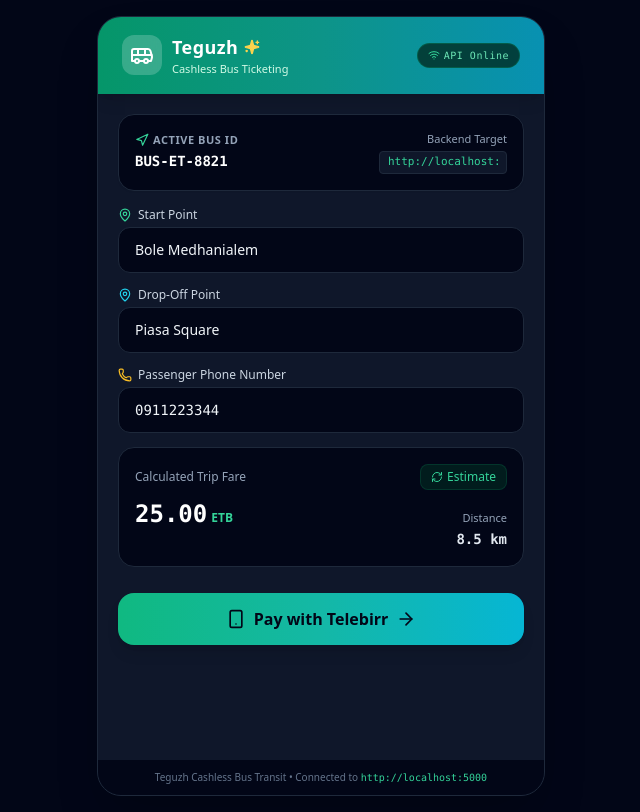
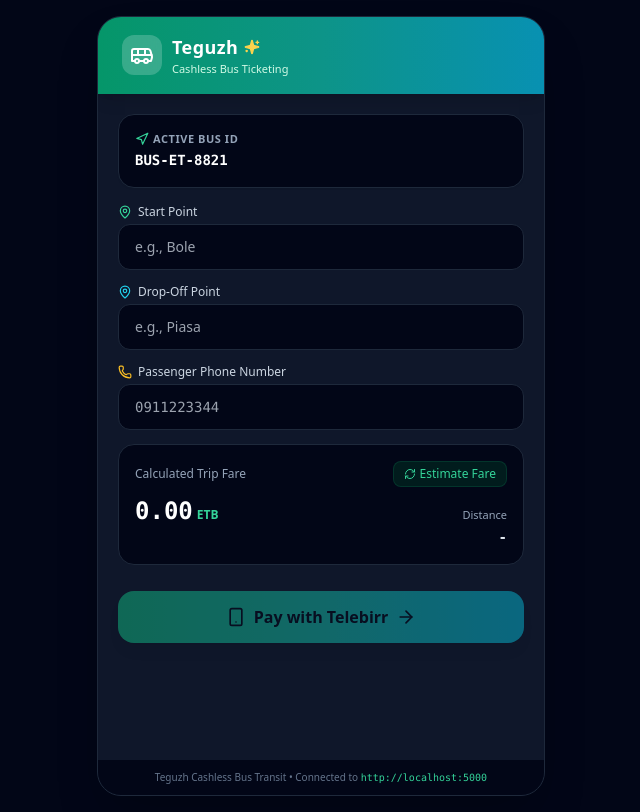
Before and after one commit to bante27/teguzh-backend, a React (Vite) app: page / in a window 1280 px wide. Shown: the whole page, without its empty margins (319-959 px from the left). Built offline with nearby package versions, Linux system fonts and the light colour scheme.

Commit message:
app.tsx navigation qr code

```diff
--- a/src/App.tsx
+++ b/src/App.tsx
@@ -2,26 +2,22 @@
 import {
     Bus, MapPin, Phone, CreditCard, CheckCircle2, ShieldCheck,
     Clock, ArrowRight, AlertCircle, Loader2, Navigation, QrCode,
-    Smartphone, Sparkles, Check, RefreshCw, Wifi, WifiOff
+    Smartphone, Sparkles, Check, RefreshCw
 } from 'lucide-react';
 
 export default function App() {
     const [currentScreen, setCurrentScreen] = useState<'book' | 'checkout' | 'success'>('book');
     const [loading, setLoading] = useState<boolean>(false);
     const [error, setError] = useState<string | null>(null);
-    const [backendStatus, setBackendStatus] = useState<'checking' | 'connected' | 'offline'>('connected');
 
-    const [apiBase, setApiBase] = useState<string>('http://localhost:5000');
+    const apiBase = 'http://localhost:5000';
+
     const [busId, setBusId] = useState<string>('BUS-ET-8821');
-    const [startPoint, setStartPoint] = useState<string>('Bole Medhanialem');
-    const [dropOffPoint, setDropOffPoint] = useState<string>('Piasa Square');
-    const [phoneNumber, setPhoneNumber] = useState<string>('0911223344');
+    const [startPoint, setStartPoint] = useState<string>('');
+    const [dropOffPoint, setDropOffPoint] = useState<string>('');
+    const [phoneNumber, setPhoneNumber] = useState<string>('');
 
-    const [fareData, setFareData] = useState<{ distanceKm: number; fareEtb: number; currency: string }>({
-        distanceKm: 8.5,
-        fareEtb: 25.00,
-        currency: 'ETB'
-    });
+    const [fareData, setFareData] = useState<{ distanceKm: number; fareEtb: number; currency: string } | null>(null);
 
     const [bookingData, setBookingData] = useState<{
         bookingId: string;
@@ -40,8 +36,6 @@
         const params = new URLSearchParams(window.location.search);
         const bId = params.get('busId');
         if (bId) setBusId(bId);
-        const api = params.get('api');
-        if (api) setApiBase(api);
     }, []);
 
     useEffect(() => {
@@ -55,30 +49,31 @@
 
     const handleEstimateFare = async (e?: React.FormEvent) => {
         if (e) e.preventDefault();
+        if (!startPoint || !dropOffPoint) {
+            setError('Please enter start point and drop-off point.');
+            return;
+        }
+
         setLoading(true);
         setError(null);
+
         try {
             const res = await fetch(`${apiBase}/api/passenger/estimate-fare`, {
                 method: 'POST',
                 headers: { 'Content-Type': 'application/json' },
                 body: JSON.stringify({ busId, startPoint, dropOffPoint })
             });
-            if (!res.ok) throw new Error('Backend estimation error');
+
+            if (!res.ok) throw new Error('Failed to estimate fare from backend.');
+
             const data = await res.json();
             setFareData({
-                distanceKm: data.distanceKm || 8.5,
-                fareEtb: data.fareEtb || 25.00,
+                distanceKm: data.distanceKm,
+                fareEtb: data.fareEtb,
                 currency: data.currency || 'ETB'
             });
-            setBackendStatus('connected');
-        } catch {
-            const mockDist = Math.max(3.0, (startPoint.length + dropOffPoint.length) * 0.6);
-            const mockFare = Math.round(mockDist * 3.2);
-            setFareData({
-                distanceKm: parseFloat(mockDist.toFixed(1)),
-                fareEtb: mockFare,
-                currency: 'ETB'
-            });
+        } catch (err: any) {
+            setError(err.message || 'Error communicating with backend API.');
         } finally {
             setLoading(false);
         }
@@ -86,73 +81,77 @@
 
     const handleBook = async (e: React.FormEvent) => {
         e.preventDefault();
+        if (!phoneNumber || !startPoint || !dropOffPoint || !fareData) {
+            setError('Please complete all fields and estimate fare first.');
+            return;
+        }
+
         setLoading(true);
         setError(null);
+
         try {
             const res = await fetch(`${apiBase}/api/passenger/book`, {
                 method: 'POST',
                 headers: { 'Content-Type': 'application/json' },
-                body: JSON.stringify({ busId, startPoint, dropOffPoint, phoneNumber, fare: fareData.fareEtb })
+                body: JSON.stringify({
+                    busId,
+                    startPoint,
+                    dropOffPoint,
+                    phoneNumber,
+                    fare: fareData.fareEtb
+                })
             });
-            if (!res.ok) throw new Error('Booking gateway error');
+
+            if (!res.ok) throw new Error('Booking failed from backend.');
+
             const data = await res.json();
             setBookingData({
-                bookingId: data.bookingId || 'BK-' + Math.floor(100000 + Math.random() * 900000),
-                ticketToken: data.ticketToken || 'TKT-' + Math.random().toString(36).substring(2, 8).toUpperCase(),
-                transactionId: data.transactionId || 'TXN-' + Math.floor(100000000 + Math.random() * 900000000),
+                bookingId: data.bookingId,
+                ticketToken: data.ticketToken,
+                transactionId: data.transactionId,
                 paymentUrl: data.paymentUrl || '#',
                 amount: data.amount || fareData.fareEtb,
                 merchantName: data.merchantName || 'Teguzh Transit PLC',
                 status: 'PENDING'
             });
-            setBackendStatus('connected');
             setCurrentScreen('checkout');
-        } catch {
-            setBookingData({
-                bookingId: 'BK-' + Math.floor(100000 + Math.random() * 900000),
-                ticketToken: 'TGZ-' + Math.floor(1000 + Math.random() * 9000),
-                transactionId: 'TXN-' + Math.floor(100000000 + Math.random() * 900000000),
-                paymentUrl: '#',
-                amount: fareData.fareEtb,
-                merchantName: 'Teguzh Cashless Bus System',
-                status: 'PENDING'
-            });
-            setBackendStatus('offline');
-            setCurrentScreen('checkout');
+        } catch (err: any) {
+            setError(err.message || 'Failed to initialize Telebirr payment.');
         } finally {
             setLoading(false);
         }
     };
 
     const handleVerifySimulate = async () => {
+        if (!bookingData) return;
         setLoading(true);
         setError(null);
+
         try {
             const res = await fetch(`${apiBase}/api/passenger/verify-simulate`, {
                 method: 'POST',
                 headers: { 'Content-Type': 'application/json' },
                 body: JSON.stringify({
-                    bookingId: bookingData?.bookingId,
-                    transactionId: bookingData?.transactionId,
+                    bookingId: bookingData.bookingId,
+                    transactionId: bookingData.transactionId,
                     phoneNumber
                 })
             });
-            if (!res.ok) throw new Error('Verification failed');
+
+            if (!res.ok) throw new Error('Payment verification failed.');
+
             const data = await res.json();
             setBookingData(prev => prev ? { ...prev, ...data, status: 'PAID' } : null);
-            setBackendStatus('connected');
             setCurrentScreen('success');
-        } catch {
-            setBookingData(prev => prev ? { ...prev, status: 'PAID' } : null);
-            setBackendStatus('offline');
-            setCurrentScreen('success');
+        } catch (err: any) {
+            setError(err.message || 'Failed to verify payment.');
         } finally {
             setLoading(false);
         }
     };
 
     return (
-        <div className="min-h-screen bg-slate-950 text-slate-100 flex flex-col items-center justify-center p-4 selection:bg-emerald-500 selection:text-slate-950 font-sans">
+        <div className="min-h-screen bg-slate-950 text-slate-100 flex flex-col items-center justify-center p-4 font-sans">
             <div className="w-full max-w-md bg-slate-900 border border-slate-800 rounded-3xl shadow-2xl overflow-hidden flex flex-col min-h-[780px]">
 
                 {/* Header */}
@@ -168,20 +167,15 @@
                             <p className="text-[11px] text-emerald-100 font-medium">Cashless Bus Ticketing</p>
                         </div>
                     </div>
-                    <div className={`flex items-center space-x-1 px-2.5 py-1 rounded-full text-[10px] font-mono tracking-wider ${backendStatus === 'connected' ? 'bg-emerald-950/80 text-emerald-300 border border-emerald-700/50' : 'bg-amber-950/80 text-amber-300 border border-amber-700/50'
-                        }`}>
-                        {backendStatus === 'connected' ? <Wifi className="w-3 h-3 text-emerald-400" /> : <WifiOff className="w-3 h-3 text-amber-400" />}
-                        <span>{backendStatus === 'connected' ? 'API Online' : 'Demo Mode'}</span>
-                    </div>
                 </header>
 
-                {/* Body */}
+                {/* Main */}
                 <main className="flex-1 overflow-y-auto p-5 flex flex-col">
                     {error && (
-                        <div className="mb-4 bg-rose-500/10 border border-rose-500/30 rounded-2xl p-3.5 flex items-start space-x-3 text-rose-300 text-sm animate-shake">
+                        <div className="mb-4 bg-rose-500/10 border border-rose-500/30 rounded-2xl p-3.5 flex items-start space-x-3 text-rose-300 text-sm">
                             <AlertCircle className="w-5 h-5 text-rose-400 shrink-0 mt-0.5" />
                             <div>
-                                <p className="font-semibold text-xs">Error Notice</p>
+                                <p className="font-semibold text-xs">Error</p>
                                 <p className="text-xs text-rose-200">{error}</p>
                             </div>
                         </div>
@@ -189,22 +183,13 @@
 
                     {/* SCREEN 1 */}
                     {currentScreen === 'book' && (
-                        <div className="flex-1 flex flex-col space-y-4 animate-fadeIn">
+                        <div className="flex-1 flex flex-col space-y-4">
                             <div className="bg-slate-950 border border-slate-800 rounded-2xl p-4 shadow-sm flex items-center justify-between">
                                 <div>
                                     <span className="text-[11px] font-semibold text-slate-400 uppercase tracking-wider flex items-center gap-1">
                                         <Navigation className="w-3.5 h-3.5 text-emerald-400" /> Active Bus ID
                                     </span>
                                     <span className="text-sm font-bold font-mono text-white">{busId}</span>
-                                </div>
-                                <div className="text-right">
-                                    <span className="text-[11px] text-slate-400 block">Backend Target</span>
-                                    <input
-                                        type="text"
-                                        value={apiBase}
-                                        onChange={(e) => setApiBase(e.target.value)}
-                                        className="bg-slate-900 text-[11px] text-emerald-400 font-mono px-2 py-0.5 rounded border border-slate-800 w-32 text-right focus:outline-none focus:border-emerald-500"
-                                    />
                                 </div>
                             </div>
 
@@ -217,6 +202,7 @@
                                         type="text"
                                         value={startPoint}
                                         onChange={(e) => setStartPoint(e.target.value)}
+                                        placeholder="e.g., Bole"
                                         required
                                         className="w-full bg-slate-950 border border-slate-800 rounded-xl px-4 py-3 text-sm text-slate-100 focus:outline-none focus:border-emerald-500"
                                     />
@@ -230,6 +216,7 @@
                                         type="text"
                                         value={dropOffPoint}
                                         onChange={(e) => setDropOffPoint(e.target.value)}
+                                        placeholder="e.g., Piasa"
                                         required
                                         className="w-full bg-slate-950 border border-slate-800 rounded-xl px-4 py-3 text-sm text-slate-100 focus:outline-none focus:border-cyan-500"
                                     />
@@ -243,6 +230,7 @@
                                         type="tel"
                                         value={phoneNumber}
                                         onChange={(e) => setPhoneNumber(e.target.value)}
+                                        placeholder="0911223344"
                                         required
                                         className="w-full bg-slate-950 border border-slate-800 rounded-xl px-4 py-3 text-sm text-slate-100 font-mono focus:outline-none focus:border-amber-500"
                                     />
@@ -253,21 +241,25 @@
                                         <span className="text-xs text-slate-400">Calculated Trip Fare</span>
                                         <button
                                             type="button"
-                                            onClick={() => handleEstimateFare()}
+                                            onClick={handleEstimateFare}
                                             disabled={loading}
                                             className="text-xs text-emerald-400 hover:text-emerald-300 font-medium flex items-center gap-1 bg-emerald-950/60 px-2.5 py-1 rounded-lg border border-emerald-900/50"
                                         >
-                                            {loading ? <Loader2 className="w-3 h-3 animate-spin" /> : <RefreshCw className="w-3 h-3" />} Estimate
+                                            {loading ? <Loader2 className="w-3 h-3 animate-spin" /> : <RefreshCw className="w-3 h-3" />} Estimate Fare
                                         </button>
                                     </div>
                                     <div className="flex items-baseline justify-between">
                                         <div>
-                                            <span className="text-2xl font-black text-white font-mono">{fareData.fareEtb.toFixed(2)}</span>
+                                            <span className="text-2xl font-black text-white font-mono">
+                                                {fareData ? fareData.fareEtb.toFixed(2) : '0.00'}
+                                            </span>
                                             <span className="text-xs text-emerald-400 font-semibold ml-1">ETB</span>
                                         </div>
                                         <div className="text-right">
                                             <span className="text-[11px] text-slate-400 block">Distance</span>
-                                            <span className="text-sm font-semibold text-slate-200 font-mono">{fareData.distanceKm} km</span>
+                                            <span className="text-sm font-semibold text-slate-200 font-mono">
+                                                {fareData ? `${fareData.distanceKm} km` : '-'}
+                                            </span>
                                         </div>
                                     </div>
                                 </div>
@@ -275,8 +267,8 @@
                                 <div className="pt-3 mt-auto">
                                     <button
                                         type="submit"
-                                        disabled={loading}
-                                        className="w-full bg-gradient-to-r from-emerald-500 via-teal-500 to-cyan-500 text-slate-950 font-bold py-3.5 px-6 rounded-2xl shadow-lg flex items-center justify-center space-x-2 active:scale-95 transition"
+                                        disabled={loading || !fareData}
+                                        className="w-full bg-gradient-to-r from-emerald-500 via-teal-500 to-cyan-500 text-slate-950 font-bold py-3.5 px-6 rounded-2xl shadow-lg flex items-center justify-center space-x-2 active:scale-95 transition disabled:opacity-50"
                                     >
                                         {loading ? <Loader2 className="w-5 h-5 animate-spin text-slate-950" /> : (
                                             <>
@@ -293,7 +285,7 @@
 
                     {/* SCREEN 2 */}
                     {currentScreen === 'checkout' && bookingData && (
-                        <div className="flex-1 flex flex-col space-y-4 animate-fadeIn">
+                        <div className="flex-1 flex flex-col space-y-4">
                             <div className="bg-emerald-950/30 border border-emerald-800/40 rounded-2xl p-5 text-center relative overflow-hidden">
                                 <div className="w-12 h-12 bg-emerald-500/20 text-emerald-400 rounded-2xl mx-auto flex items-center justify-center mb-3 border border-emerald-500/30">
                                     <CreditCard className="w-6 h-6" />
@@ -350,7 +342,7 @@
 
                     {/* SCREEN 3 */}
                     {currentScreen === 'success' && bookingData && (
-                        <div className={`flex-1 flex flex-col space-y-4 animate-fadeIn transition-colors duration-1000 ${bgPulse ? 'bg-emerald-950/20' : 'bg-transparent'} rounded-3xl p-1`}>
+                        <div className={`flex-1 flex flex-col space-y-4 transition-colors duration-1000 ${bgPulse ? 'bg-emerald-950/20' : 'bg-transparent'} rounded-3xl p-1`}>
                             <div className="bg-gradient-to-r from-emerald-600 to-teal-600 rounded-2xl p-4 text-white text-center shadow-lg flex items-center justify-between">
                                 <div className="flex items-center space-x-2">
                                     <div className="bg-white text-emerald-600 p-1.5 rounded-full shadow">
@@ -424,6 +416,10 @@
                                     onClick={() => {
                                         setCurrentScreen('book');
                                         setBookingData(null);
+                                        setStartPoint('');
+                                        setDropOffPoint('');
+                                        setPhoneNumber('');
+                                        setFareData(null);
                                     }}
                                     className="w-full bg-slate-800 hover:bg-slate-700 text-slate-200 font-semibold py-3 px-6 rounded-xl transition text-xs flex items-center justify-center space-x-1.5 border border-slate-700"
                                 >
```
